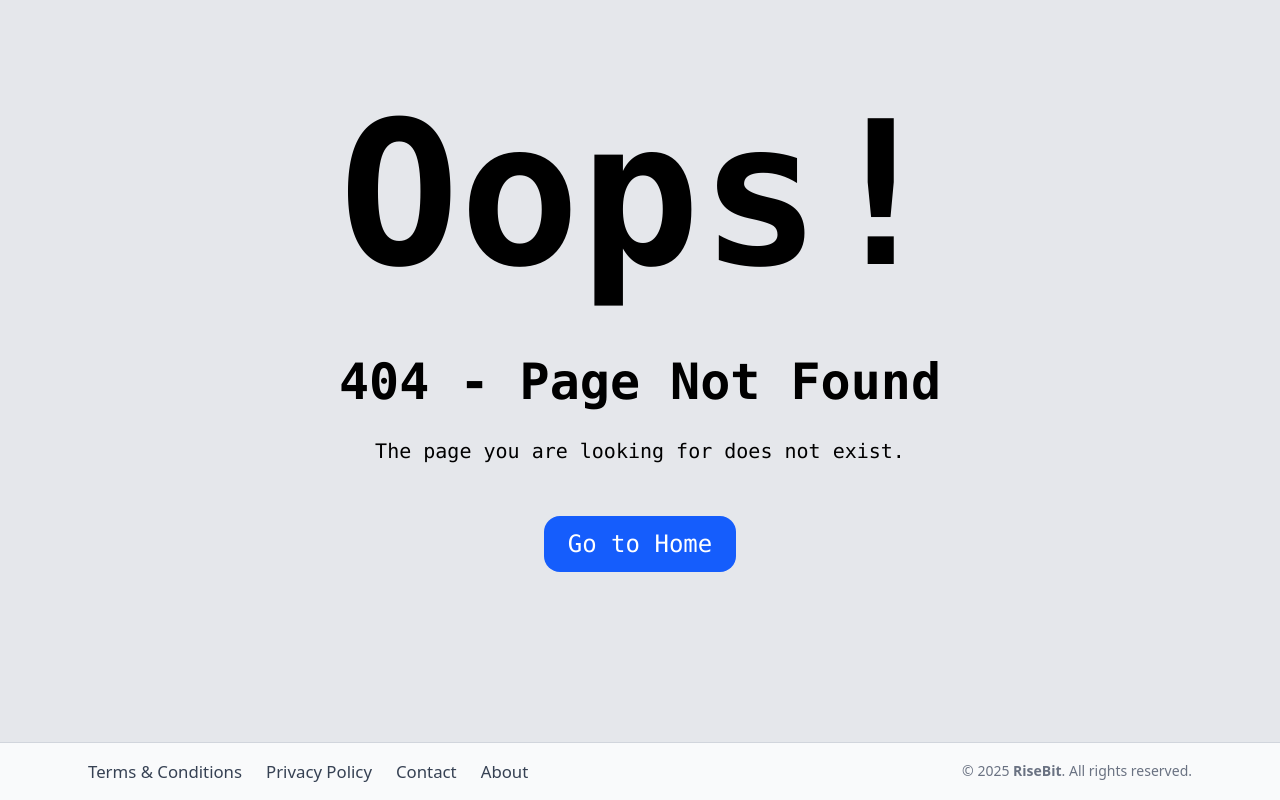
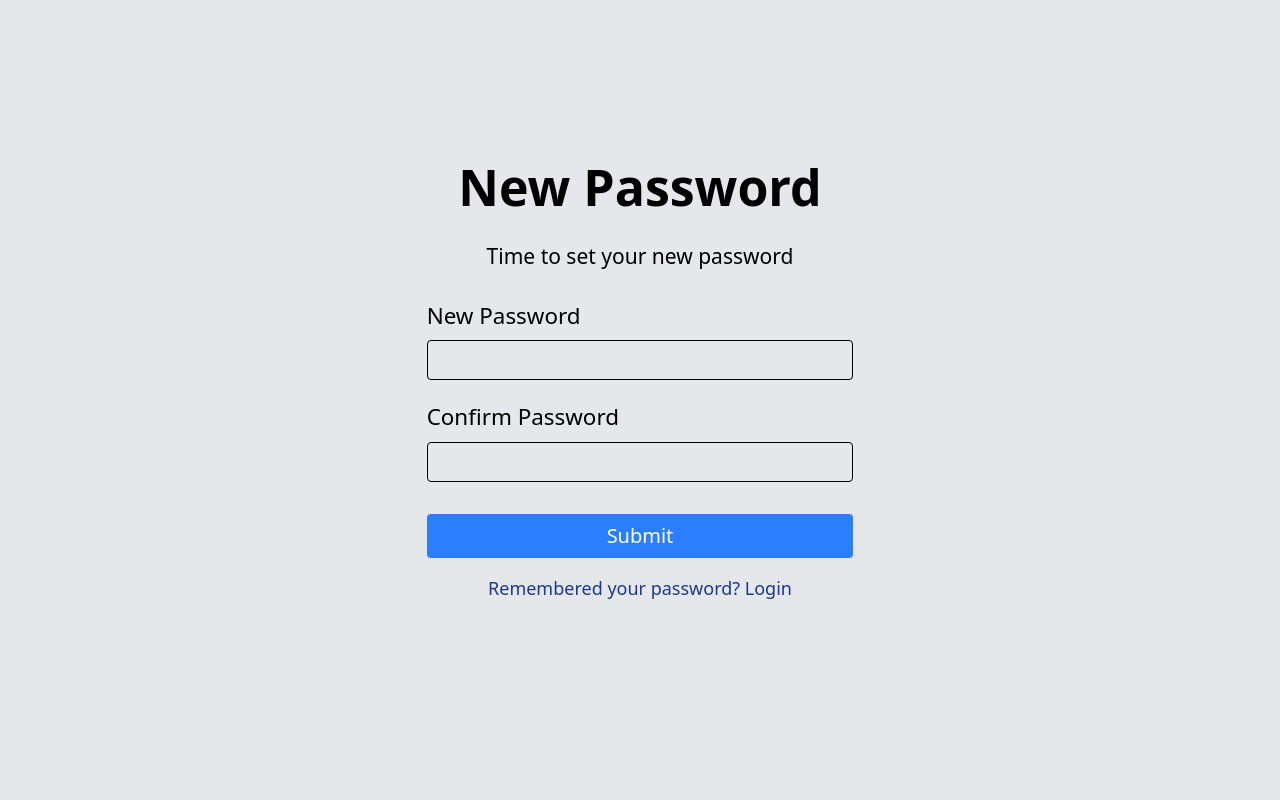
Before and after one commit to ValyMnDul/RiseBit, a Next.js app: page /forgotten_password/code_verify/new_password in a window 1280 px wide. Before the commit this address had no page. Built offline with nearby package versions, Linux system fonts and the light colour scheme.

Commit message:
feat: implement code verification and new password functionality in forgotten password flow

```diff
--- /dev/null
+++ b/src/app/(auth)/forgotten_password/code_verify/new_password/page.tsx
@@ -0,0 +1,39 @@
+'use client'
+
+import Link from "next/link"
+import { useRef } from "react";
+
+export default function NewPassword(){
+
+    const message=useRef<HTMLParagraphElement>(null);
+
+    const handleSubmit = async (e:React.FormEvent<HTMLFormElement>)=>{
+        e.preventDefault();
+
+        const form = e.currentTarget;
+        const password=form.password.value;
+        const cPassword=form.cPassword.value;
+
+        console.log(password);
+        console.log(cPassword);
+    }
+
+    return (
+        <form className="flex flex-col gap-y-4 w-1/3 mx-auto mt-[150px]" onSubmit={handleSubmit}>
+            <p className="text-[50px] font-bold text-center select-none">New Password</p>
+            <p className="mb-[10px] text-[21px] text-center select-none">Time to set your new password</p>
+            <div className="flex flex-col gap-y-2">
+                <label className="text-[1.4rem]" htmlFor="password">New Password</label>
+                <input required type="text" id="password" name="password" minLength={6} maxLength={200} className="text-[25px] border-1 rounded h-[40px] pl-[10px] pr-[10px]"></input>
+
+                <label htmlFor="cPassword" className="mt-[12px] text-[1.4rem]"> Confirm Password</label>
+                <input required type="text" id="cPassword" name="cPassword" minLength={6} maxLength={200} className="text-[25px] border-1 rounded h-[40px] pl-[10px] pr-[10px]"></input>
+            </div>
+            <button type="submit" className="bg-blue-500 text-white text-xl rounded px-4 py-2 mt-4 select-none">Submit</button>
+            <div className="flex justify-center">
+                <Link href="/login" className="text-blue-900 text-lg float-right">Remembered your password? Login</Link>
+            </div>
+            <p ref={message} className="text-xl text-center"></p>
+        </form>
+    )
+}
--- a/src/app/(auth)/forgotten_password/code_verify/page.tsx
+++ b/src/app/(auth)/forgotten_password/code_verify/page.tsx
@@ -1,13 +1,68 @@
 'use client'
 
 import Link from "next/link"
+import { useEffect,useState,useRef } from "react";
 
 export default function CodeVerify(){
 
+    const [email,setEmail]=useState<string|null>(null);
+    const message=useRef<HTMLParagraphElement>(null);
+
+    useEffect(()=>{
+        setEmail(localStorage.getItem("email"));
+    },[])
+
     const handleSubmit=async (e:React.FormEvent<HTMLFormElement>)=>{
+        e.preventDefault();
 
+        const form=e.currentTarget;
+        const inputCode=form.code.value;
+
+        const res=await fetch('/api/forgotten_password/code_verify',{
+            method:"POST",
+            headers:{
+                "Content-Type":"application/json"
+            },
+            body:JSON.stringify({email})
+        })
+
+        const data=await res.json();
+        const code= data.code;
+
+        if(code===inputCode){
+            message.current!.textContent = 'Code verified!';
+            message.current!.style.color = 'green';
+
+            setTimeout(() => {
+                global.location.href = '/forgotten_password/code_verify/new_password';
+            }, 2000);
+        }
+        else{
+            message.current!.textContent = 'Invalid code. Try again.';
+            message.current!.style.color = 'red';
+        }
+
+        form.reset();
     }
 
+    const resendEmail = async ()=>{
+        const res=await fetch('/api/forgotten_password',{
+            method:"POST",
+            headers:{
+                "ContentType":"application/json"
+            },
+            body:JSON.stringify({email})
+        })
+
+        if(res.status===200){
+            message.current!.textContent = 'The code has been resent via email!';
+            message.current!.style.color = 'green';
+        }
+        else{
+            message.current!.textContent = 'Error. Try again.';
+            message.current!.style.color = 'red';
+        }
+    }
 
     return (
         <form className="flex flex-col gap-y-4 w-1/3 mx-auto mt-[150px]" onSubmit={handleSubmit}>
@@ -19,10 +74,10 @@ export default function CodeVerify(){
             </div>
             <button type="submit" className="bg-blue-500 text-white text-xl rounded px-4 py-2 mt-4 select-none">Submit</button>
             <div>
-                <Link href="/forgotten_password" className="text-blue-900 text-lg">Resend code</Link>
+                <a onClick={resendEmail} className="select-none text-blue-900 text-lg cursor-pointer">Resend code</a>
                 <Link href="/login" className="text-blue-900 text-lg float-right">Remembered your password? Login</Link>
             </div>
-            <p className="text-xl text-center"></p>
+            <p ref={message} className="text-xl text-center"></p>
         </form>
     )
 }
--- a/src/app/(auth)/forgotten_password/page.tsx
+++ b/src/app/(auth)/forgotten_password/page.tsx
@@ -5,12 +5,17 @@ import { useRef } from "react";
 export default function ForgottenPassword(){
 
     const message=useRef<HTMLParagraphElement>(null);
+    const submitButton=useRef<HTMLButtonElement>(null);
 
     const handleSubmit=async (e:React.FormEvent<HTMLFormElement>)=>{
         e.preventDefault();
 
+        submitButton.current!.disabled = true;
+
         const form=e.currentTarget;
         const email=form.email.value;
+
+        localStorage.setItem('email',email);
 
         const res=await fetch('/api/forgotten_password',{
             method:"POST",
@@ -43,7 +48,7 @@ export default function ForgottenPassword(){
                 <label className="text-[1.4rem]" htmlFor="email">Email</label>
                 <input placeholder="name@example.com" required type="email" id="email" name="email" minLength={6} maxLength={200} className="border-1 rounded h-[40px] pl-[10px] pr-[10px]"></input>
             </div>
-            <button type="submit" className="bg-blue-500 text-white text-xl rounded px-4 py-2 mt-4 select-none">Submit</button>
+            <button ref={submitButton} type="submit" className="bg-blue-500 text-white text-xl rounded px-4 py-2 mt-4 select-none">Submit</button>
             <div>
                 <Link href="/register" className="text-blue-900 text-lg">Don&apos;t have an account? Register</Link>
                 <Link href="/login" className="text-blue-900 text-lg float-right">Back to Login</Link>
--- /dev/null
+++ b/src/app/api/forgotten_password/code_verify/route.ts
@@ -0,0 +1,10 @@
+import { prisma } from "@/lib/prisma";
+import { NextResponse } from "next/server";
+
+export async function POST(req:Request) {
+    const {email} =await req.json();
+
+    const code=await prisma.passwordReset.findFirst({ where: { email} });
+
+    return NextResponse.json({code: code?.code}, {status:200});
+}
```
